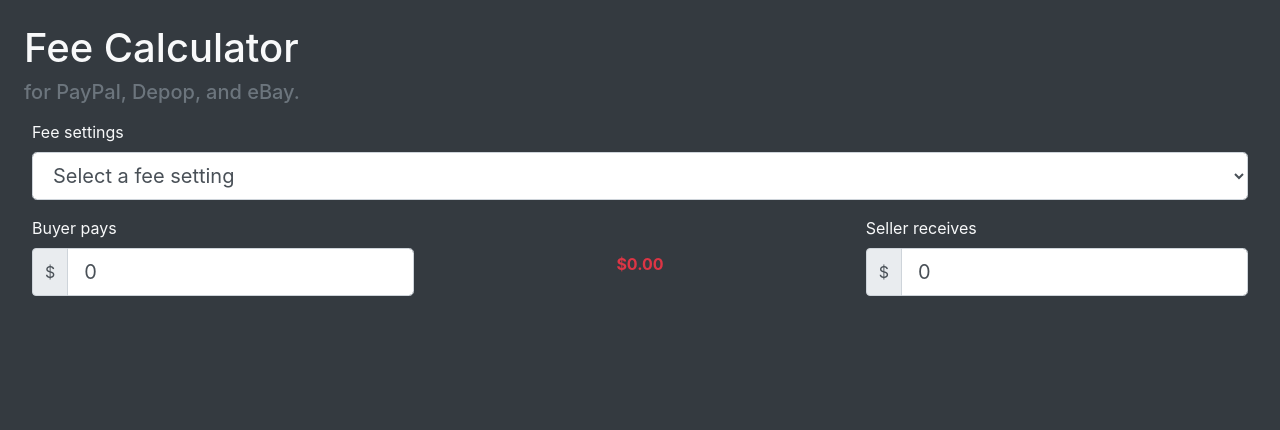
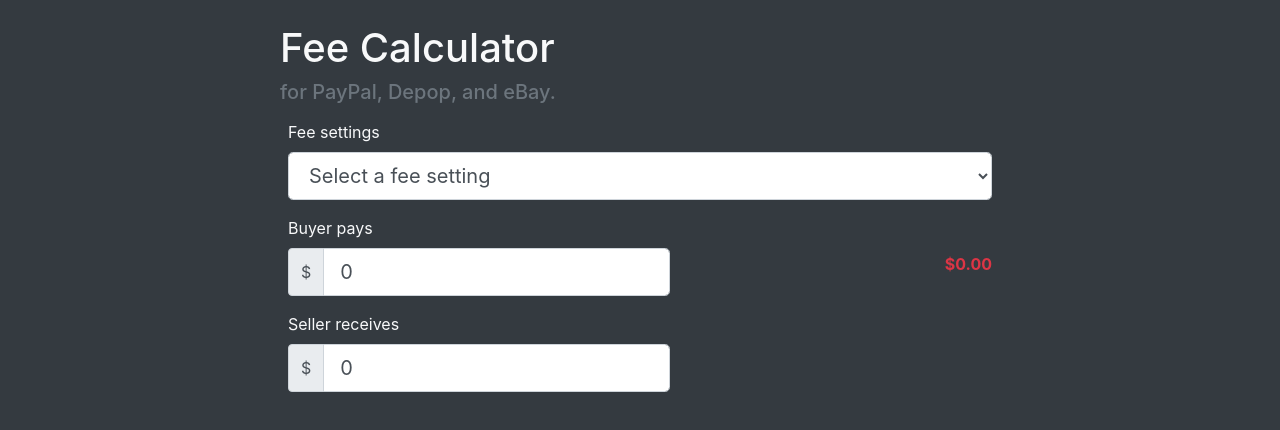
Before and after one commit to ryanmewhorter/fee-calculator, an Angular app: page /calc in a window 1280 px wide. Shown: the top 430 px of the page. Built offline with nearby package versions, Linux system fonts and the light colour scheme.

Commit message:
style updates

```diff
--- a/src/app/components/fee-calculator/fee-calculator.component.html
+++ b/src/app/components/fee-calculator/fee-calculator.component.html
@@ -1,4 +1,4 @@
-<div class="p-4 bg-dark text-light">
+<div class="p-4">
   <h1>Fee Calculator</h1>
   <h5 class="text-secondary">for PayPal, Depop, and eBay.</h5>
   <div class="p-2">
--- a/src/app/components/fee-calculator/fee-calculator.component.scss
+++ b/src/app/components/fee-calculator/fee-calculator.component.scss
@@ -11,4 +11,7 @@
 
 :host>div {
   height: 100%;
+  max-width: 768px;
+  margin-left: auto;
+  margin-right: auto;
 }
--- a/src/app/components/fee-calculator/fee-calculator.component.ts
+++ b/src/app/components/fee-calculator/fee-calculator.component.ts
@@ -47,10 +47,6 @@
   }
 
   listenForChanges(form: FormGroup): void {
-    form.valueChanges.subscribe((formValue: any) => {
-      console.log('form = ', form);
-      console.log('form change: ', formValue);
-    });
     form.get('feeSetting').valueChanges.subscribe((feeSetting: FeeSetting) => {
       form.get('buyerPays').setValue(FeeCalculatorComponent.calculateBuyerPays(0, feeSetting).toString());
       form.get('sellerReceives').setValue('0');
--- a/src/app/shared/utils/constants.ts
+++ b/src/app/shared/utils/constants.ts
@@ -2,6 +2,10 @@
 import {FeeSetting} from '../models/fee-setting';
 
 export const FEE_SETTINGS: FeeSetting[] = [
+  {
+    name: 'Custom',
+    fees: [{flat: 0, percent: 10, max: 100}]
+  } as FeeSetting,
   {
     name: 'PayPal',
     fees: [{flat: 0.3, percent: 2.9}]
--- a/src/styles.scss
+++ b/src/styles.scss
@@ -5,3 +5,8 @@
 html, body {
   height: 100%;
 }
+
+body {
+  background-color: $dark;
+  color: $light;
+}
```
